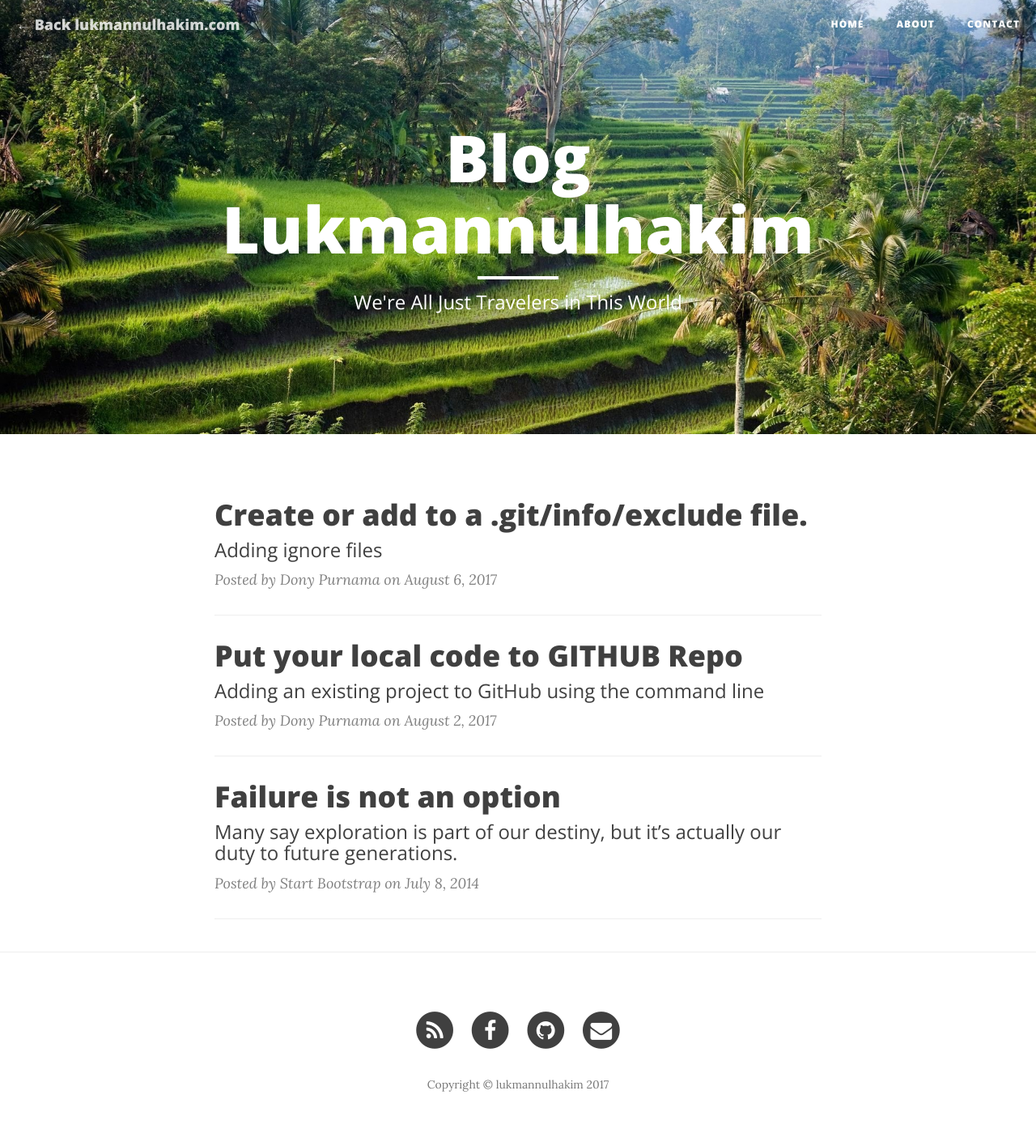
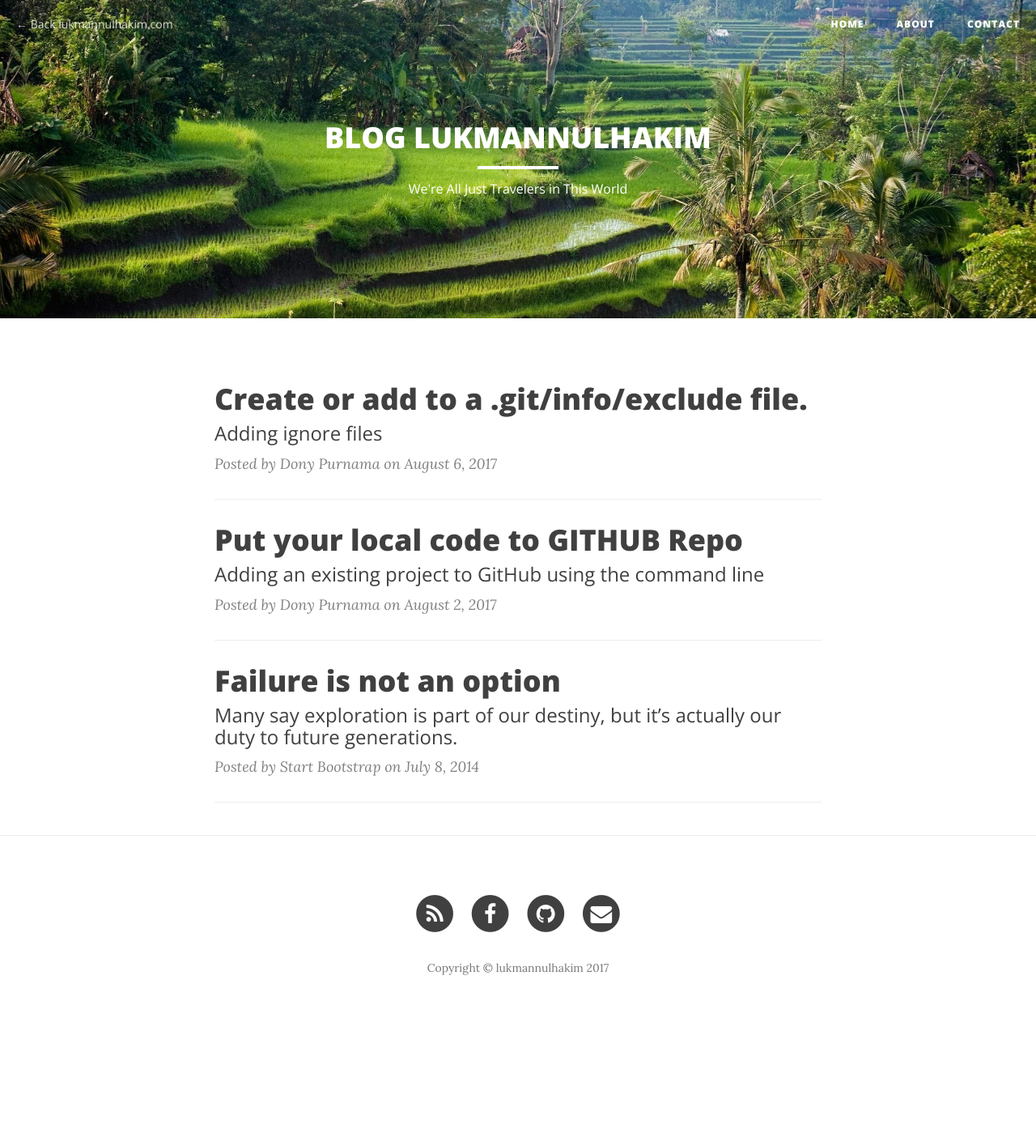
Before and after one commit to lukmannulhakim/lukmannulhakim.github.io, a Jekyll site: the page built from index.html, in a window 1280 px wide. Shown: the whole page at 81% size. Built offline with Jekyll 4.4.1, drawn with Linux system fonts in a browser that asks for light colours; nearby versions of some CDN libraries; the list of posts is cut into pages by our own code; after the commit the page ends 1271 px from its top, so only the background shows below that.

Commit message:
edit general information

```diff
--- a/css/clean-blog.css
+++ b/css/clean-blog.css
@@ -56,7 +56,7 @@ hr.small {
   font-family: 'Open Sans', 'Helvetica Neue', Helvetica, Arial, sans-serif;
 }
 .navbar-custom .navbar-brand {
-  font-weight: 800;
+  font-weight: 500;
 }
 .navbar-custom .nav li a {
   text-transform: uppercase;
@@ -163,12 +163,12 @@ hr.small {
 .intro-header .site-heading h1,
 .intro-header .page-heading h1 {
   margin-top: 0;
-  font-size: 50px;
+  font-size: 26px;
 }
 .intro-header .site-heading .subheading,
 .intro-header .page-heading .subheading {
-  font-size: 24px;
-  line-height: 1.1;
+  font-size: 16px;
+  line-height: 1.2;
   display: block;
   font-family: 'Open Sans', 'Helvetica Neue', Helvetica, Arial, sans-serif;
   font-weight: 300;
@@ -177,7 +177,8 @@ hr.small {
 @media only screen and (min-width: 768px) {
   .intro-header .site-heading h1,
   .intro-header .page-heading h1 {
-    font-size: 80px;
+    font-size: 36px;
+    text-transform: uppercase;
   }
 }
 .intro-header .post-heading h1 {
```
Also changed, not shown: css/bootstrap.min.css.
